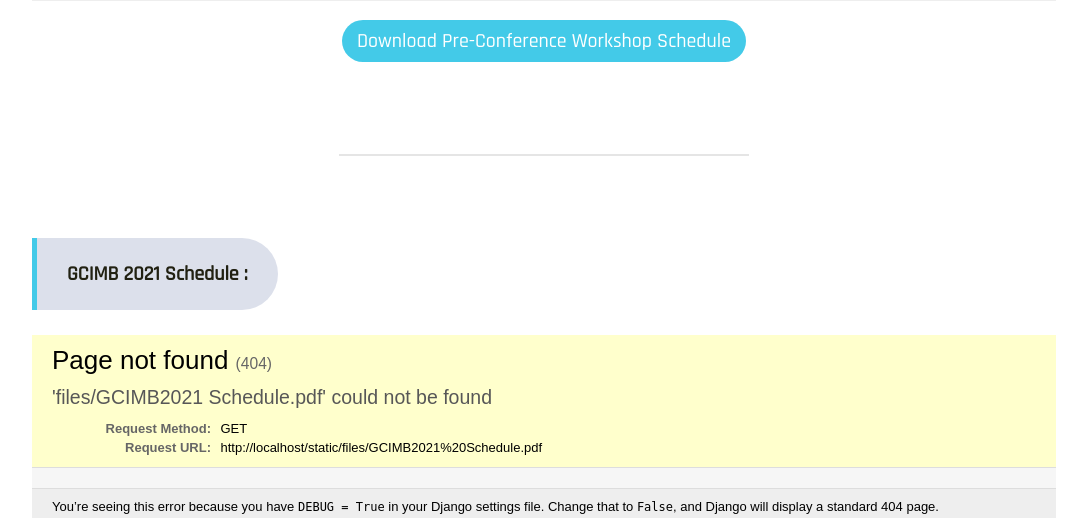
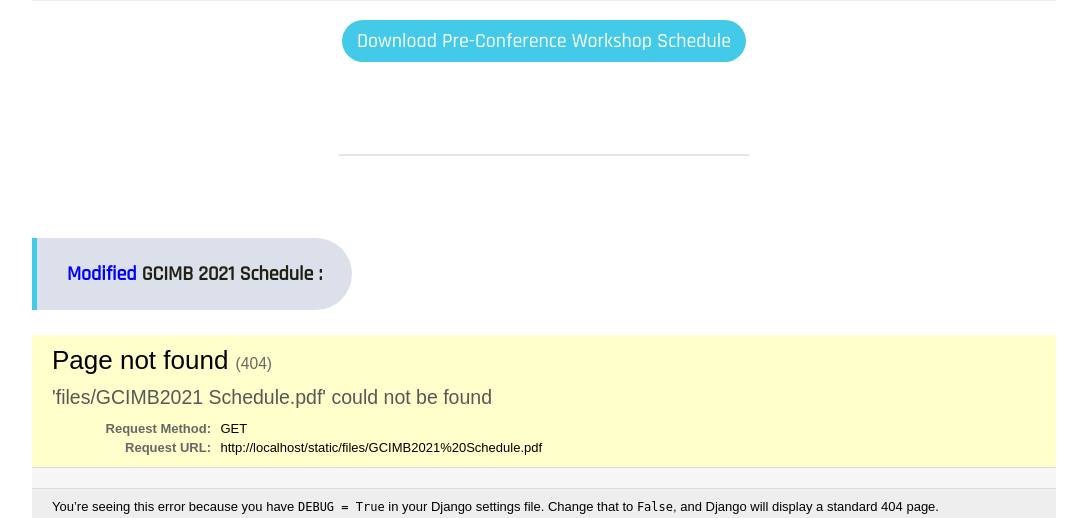
Before and after one commit to touqeer121/nitwConference-live, a Django app: page /programme-schedule/ in a window 1280 px wide. Shown: the part 1107-1625 px from the top of the page, without its empty margins (96-1183 px from the left). Run offline with Django 3.2, Linux system fonts and the light colour scheme; parts of the project's set-up code (start-up, migrations or seed data) failed here and were passed over; some libraries are stand-ins or nearby versions; some web fonts are replaced.

Commit message:
added modified schedule

```diff
--- a/templates/programme_schedule.html
+++ b/templates/programme_schedule.html
@@ -31,7 +31,7 @@
             </a>
 
             <hr class="separator" style="margin: 8% auto; width: 40%;">
-            <div  style="font-size: 20px; text-align: left "  ><b class="my-row-2">GCIMB 2021 Schedule :</b></div>
+            <div  style="font-size: 20px; text-align: left "  ><b class="my-row-2"><span style="color:blue">Modified</span> GCIMB 2021 Schedule :</b></div>
             <br>
             <iframe src="{% static 'files/GCIMB2021 Schedule.pdf' %}#zoom=FitW" style="text-align:center; margin:0 auto; width: 100%;height: 100%;
             min-height: 720px; border: none;"></iframe>
```
Also changed, not shown: 1 other file.
